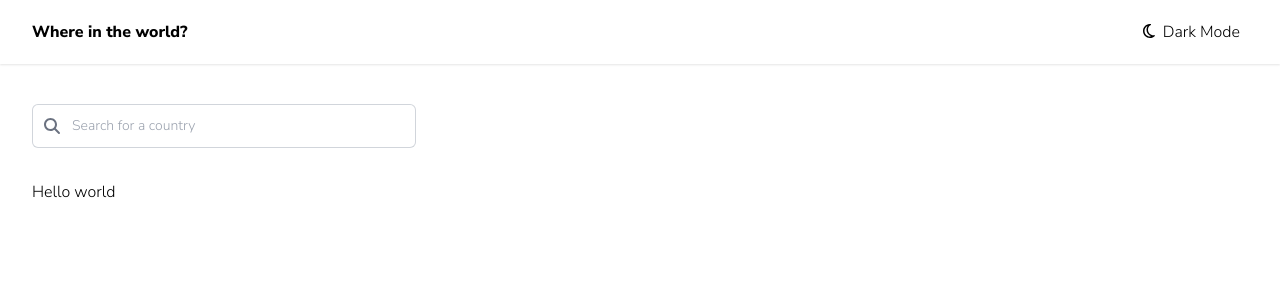
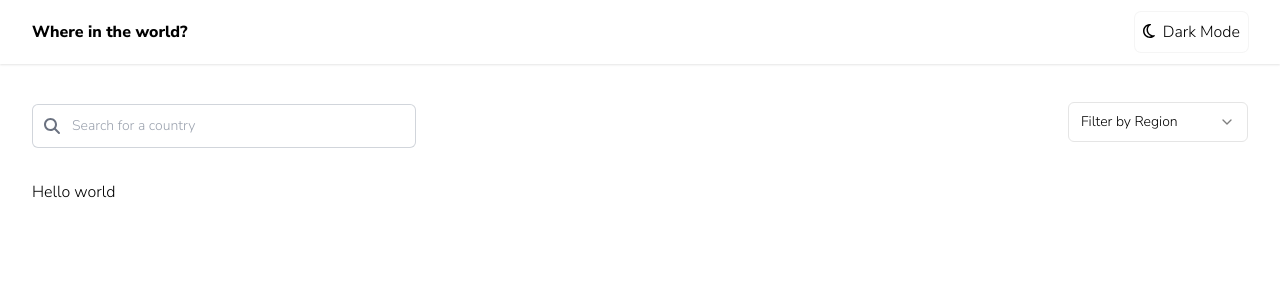
Before and after one commit to pouryapb/fem-where-in-the-world, a Next.js app: page / in a window 1280 px wide. Shown: the top 300 px of the page. Built offline with nearby package versions, Linux system fonts and the light colour scheme.

Commit message:
added filterByRegion component

```diff
--- /dev/null
+++ b/components/FilterByRegion.tsx
@@ -0,0 +1,39 @@
+"use client";
+import { useState } from "react";
+import {
+  Select,
+  SelectContent,
+  SelectGroup,
+  SelectItem,
+  SelectLabel,
+  SelectTrigger,
+  SelectValue,
+} from "./ui/select";
+
+export default function FilterByRegion() {
+  const [filter, setFilter] = useState("");
+
+  const handleOnChange = (value: string) => {
+    if (value === "reset") setFilter("");
+    else setFilter(value);
+  };
+
+  return (
+    <Select onValueChange={handleOnChange} value={filter}>
+      <SelectTrigger className="w-[180px]">
+        <SelectValue placeholder="Filter by Region" />
+      </SelectTrigger>
+      <SelectContent>
+        <SelectItem value="reset">Reset</SelectItem>
+        <SelectGroup>
+          <SelectLabel>Regions</SelectLabel>
+          <SelectItem value="africa">Africa</SelectItem>
+          <SelectItem value="america">America</SelectItem>
+          <SelectItem value="asia">Asia</SelectItem>
+          <SelectItem value="europe">Europe</SelectItem>
+          <SelectItem value="oceania">Oceania</SelectItem>
+        </SelectGroup>
+      </SelectContent>
+    </Select>
+  );
+}
--- a/components/Filters.tsx
+++ b/components/Filters.tsx
@@ -1,9 +1,11 @@
+import FilterByRegion from "./FilterByRegion";
 import Search from "./Search";
 
 export default function Filters() {
   return (
-    <div className="py-8">
+    <div className="flex items-center justify-between py-8">
       <Search />
+      <FilterByRegion />
     </div>
   );
 }
--- a/components/ThemeToggleButton.tsx
+++ b/components/ThemeToggleButton.tsx
@@ -3,7 +3,7 @@ import { FontAwesomeIcon } from "@fortawesome/react-fontawesome";
 
 export default function ThemeToggleButton() {
   return (
-    <button className=" space-x-2 rounded-md p-2 hover:bg-neutral-100 active:bg-neutral-200">
+    <button className="space-x-2 rounded-md p-2 ring-1 ring-neutral-100 hover:bg-neutral-100 hover:ring-neutral-200 active:bg-neutral-200 active:ring-neutral-300">
       <FontAwesomeIcon icon={faMoon} />
       <span className="select-none">Dark Mode</span>
     </button>
```
